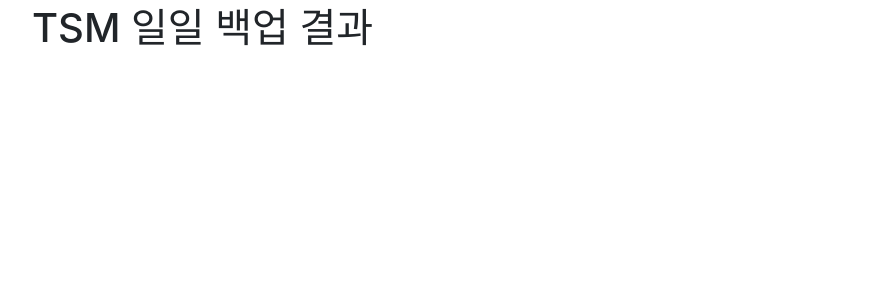
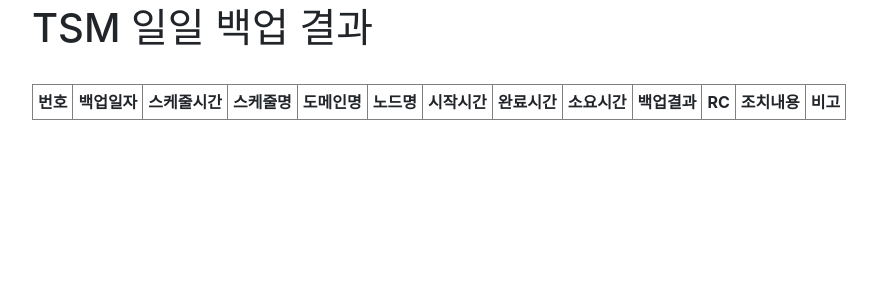
Before and after one commit to Sanghoon89/testReport, a Django app: page /EventLog/ in a window 1280 px wide. Shown: the part 86-386 px from the top of the page, without its empty margins (53-930 px from the left). Run offline with Django 3.2, Linux system fonts and the light colour scheme; data that the repository does not hold is empty; some libraries are stand-ins or nearby versions.

Commit message:
log_list

```diff
--- a/Event/templates/Event/log_list.html
+++ b/Event/templates/Event/log_list.html
@@ -4,6 +4,21 @@
 <br>
 
 <table border=1, cellspacing=10, cellpadding=5>
+    <tr>
+        <th>번호</th>
+        <th>백업일자</th>
+        <th>스케줄시간</th>
+        <th>스케줄명</th>
+        <th>도메인명</th>
+        <th>노드명</th>
+        <th>시작시간</th>
+        <th>완료시간</th>
+        <th>소요시간</th>
+        <th>백업결과</th>
+        <th>RC</th>
+        <th>조치내용</th>
+        <th>비고</th>
+    </tr>
     {% for Log in logs %}
     <tr>
         <th>{{Log.id}}</th>
@@ -17,6 +32,8 @@
         <th>{{Log.taken}}</th>
         <th>{{Log.status}}</th>
         <th>{{Log.returncode}}</th>
+        <th>{{Log.action}}</th>
+        <th>{{Log.note}}</th>
     </tr>
     {% endfor %}
 </table>
```
Lines whose indentation alone changed are shown as unchanged.
